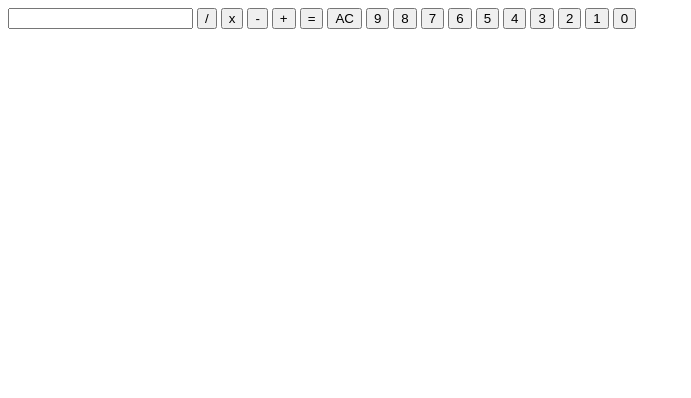
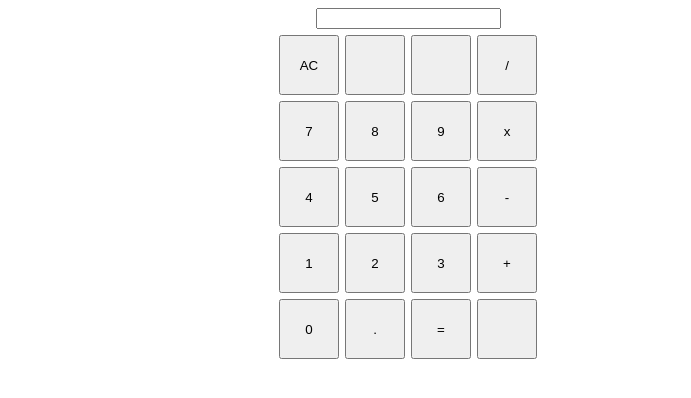
Before and after one commit to XeliosK/calculator, a plain HTML site: page index.html in a window 1280 px wide. Both pictures are taken after a click on the button "AC". Shown: the whole page, without its empty margins (0-691 px from the left). Drawn offline with Linux system fonts and the light colour scheme.

Commit message:
Added calculator functionality. Pre-extra credit

```diff
--- a/index.html
+++ b/index.html
@@ -8,24 +8,38 @@
     <link rel="stylesheet" href="style.css">
 </head>
 <body>
-
-    <input class="display"></input>
-    <button class="operator">/</button>
-    <button class="operator">x</button>
-    <button class="operator">-</button>
-    <button class="operator">+</button>
-    <button class="operator">=</button>
-    <button class="operator">AC</button>
-    <button class="number">9</button>
-    <button class="number">8</button>
-    <button class="number">7</button>
-    <button class="number">6</button>
-    <button class="number">5</button>
-    <button class="number">4</button>
-    <button class="number">3</button>
-    <button class="number">2</button>
-    <button class="number">1</button>
-    <button class="number">0</button>
-
+    <div class="calculator">
+        <input class="display"></input>
+        <div class="row1">
+            <button class="clear" value="clear">AC</button>
+            <button class="fill"></button>
+            <button class="fill"></button>
+            <button class="operator" value="4">/</button>
+        </div>
+        <div class="row2">
+            <button class="number" value="7">7</button>
+            <button class="number" value="8">8</button>
+            <button class="number" value="9">9</button>
+            <button class="operator" value="3">x</button>
+        </div>
+        <div class="row3">
+            <button class="number" value="4">4</button>
+            <button class="number" value="5">5</button>
+            <button class="number" value="6">6</button>
+            <button class="operator" value="2">-</button>
+        </div>
+        <div class="row4">
+            <button class="number" value="1">1</button>
+            <button class="number" value="2">2</button>
+            <button class="number" value="3">3</button>
+            <button class="operator" value="1">+</button>
+        </div>
+        <div class="row5">
+            <button class="number" value="0">0</button>
+            <button class="decimal" value=".">.</button>
+            <button class="equals" value="=">=</button>
+            <button class="fill"></button>
+        </div>
+    </div>
 </body>
 </html>
--- a/script.js
+++ b/script.js
@@ -1,21 +1,26 @@
-let first = 0;
-let last = 0;
-let operator = 0;
+let firstNum = [];
+let lastNum = [];
+let operatorSym = 0;
 
 function add(a, b) {
-    return a + b;
+    return +a + +b;
 }
 
 function subtract(a, b) {
-    return a - b;
+    return +a - +b;
 }
 
 function multiply(a, b) {
-    return a * b;
+    return +a * +b;
 }
 
 function divide(a, b) {
-    return a / b;
+    if (+b === 0) {
+        console.log("ERROR");
+        return 0;
+    } else {
+        return +a / +b;
+    }
 }
 
 function operate(first, last, operator) {
@@ -32,5 +37,48 @@ function operate(first, last, operator) {
         return divide(first,last);
     }
 }
+const display = document.querySelector(".display");
 
+const numberValue = document.querySelectorAll(".number").forEach(function(button) {
+    button.addEventListener("click", function() {
+        if (operatorSym === 0) {
+            firstNum.push(+this.value);
+            display.value = firstNum.join('');
+        }
+        if (operatorSym !== 0) {
+            lastNum.push(+this.value);
+            display.value = lastNum.join('');
+        }
+    });
+});
+
+const operatorValue = document.querySelectorAll(".operator").forEach(function(button) {
+    button.addEventListener("click", function() {
+        operatorSym = +this.value;
+        console.log(operatorSym);
+    });
+})
+
+const equals = document.querySelector(".equals");
+
+equals.addEventListener("click", () => {
+    if (firstNum.length !== 0 && lastNum.length !== 0 && operatorSym !== 0) {
+        let firstNumJoin = firstNum.join('');
+        let lastNumJoin = lastNum.join('');
+        display.value = operate(firstNumJoin, lastNumJoin, operatorSym).toFixed(5);
+        firstNum = [];
+        lastNum = [];
+        operatorSym = 0;
+    }
+});
+
+const clear = document.querySelector(".clear");
+
+clear.addEventListener("click", () => {
+    firstNum = [];
+    lastNum = [];
+    operatorSym = 0;
+    display.value = "";
+    console.log("ALL CLEAR");
+})
 //i think next step to make calculator work with buttons is to add event listener things to pull numbers to JS
--- a/style.css
+++ b/style.css
@@ -0,0 +1,20 @@
+button {
+    height: 60px;
+    width: 60px;
+}
+
+.calculator {
+    display:flex;
+    flex-direction: column;
+    align-items: center;
+    width: 800px;
+    height: 500px;
+    gap: 6px;
+}
+
+.row1, .row2, .row3, .row4, .row5 {
+    display:flex;
+    align-items: center;
+    justify-content: center;
+    gap: 6px;
+}
```
